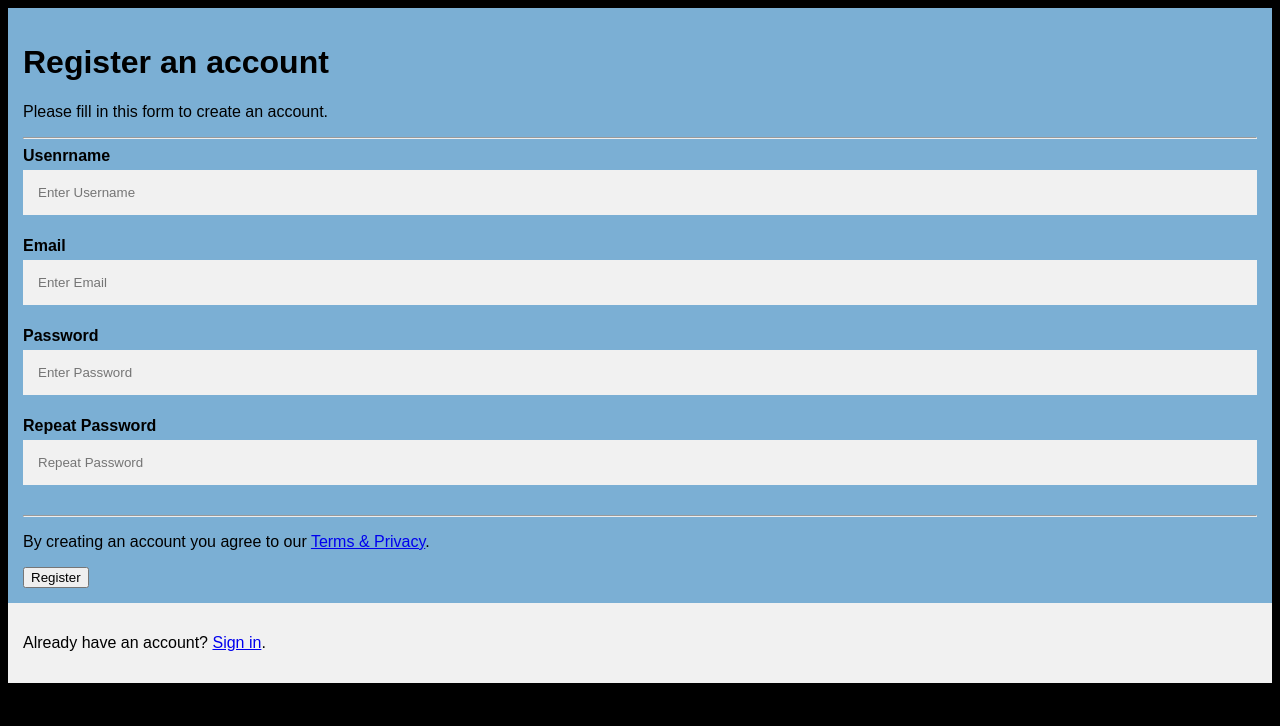
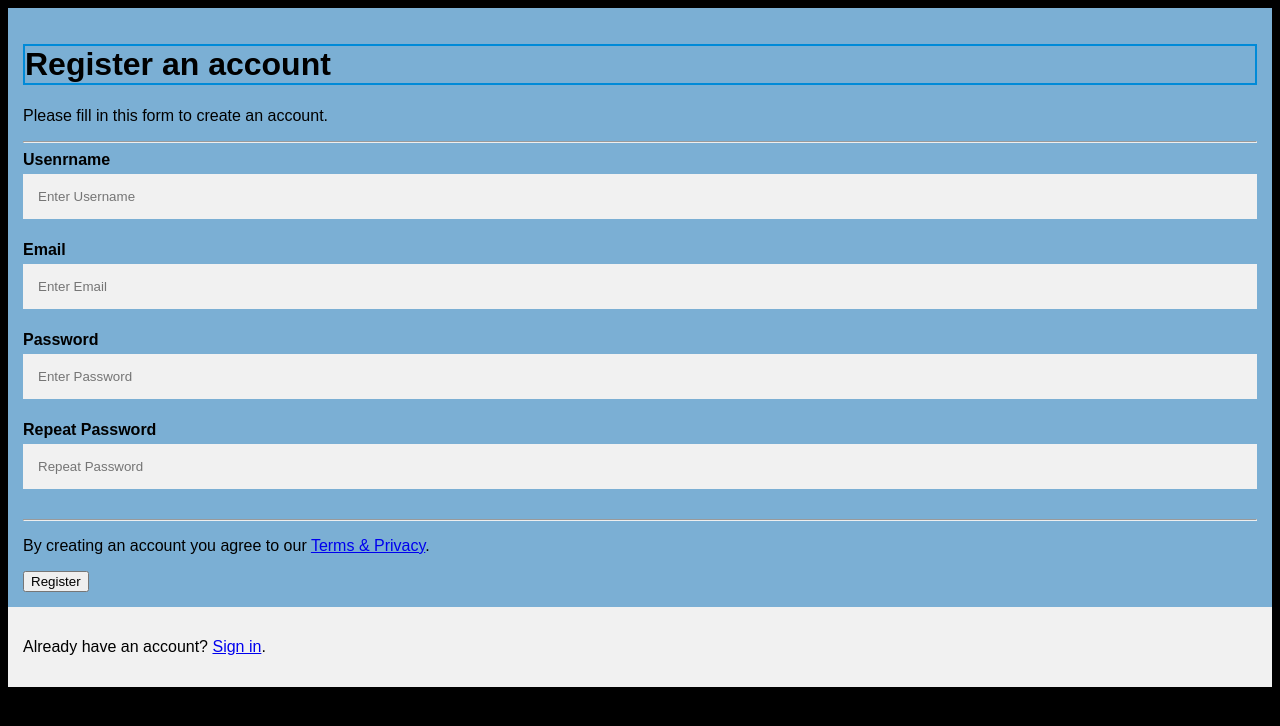
Before and after one commit to comp426-2022-spring/e01-William-0320, a plain HTML site: page public/index.html in a window 1280 px wide. Drawn offline with Linux system fonts and the light colour scheme.

Commit message:
Completed step 13

```diff
--- a/public/style.css
+++ b/public/style.css
@@ -33,9 +33,9 @@ input[type=text]:focus, input[type=password]:focus {
 /* 11. Style only the h1 with id "register" */
 #register {
   /* 12. Make the text BOLD */
-  font-weight: bold
-  /* 13. Make the text color navy (look up the hex code for navy)
-
+  font-weight: bold;
+  /* 13. Make the text color navy (look up the hex code for navy) */
+  border: 2px solid #008AD8;
 }
 
 hr {
```
